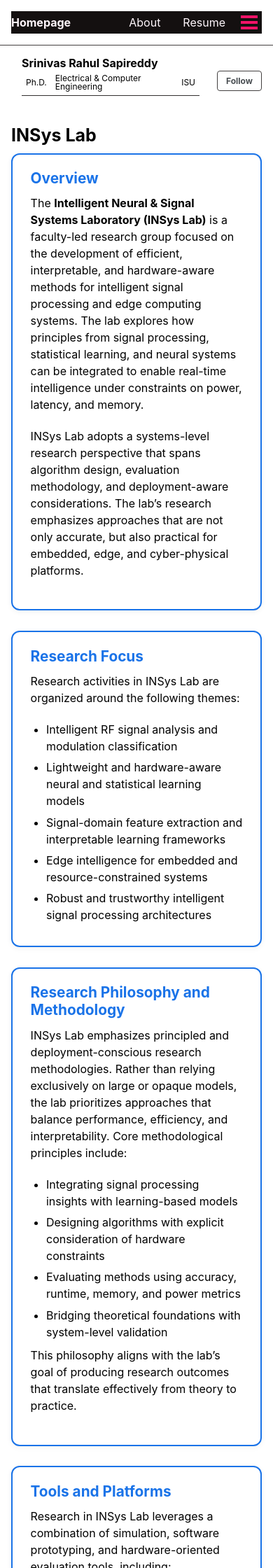
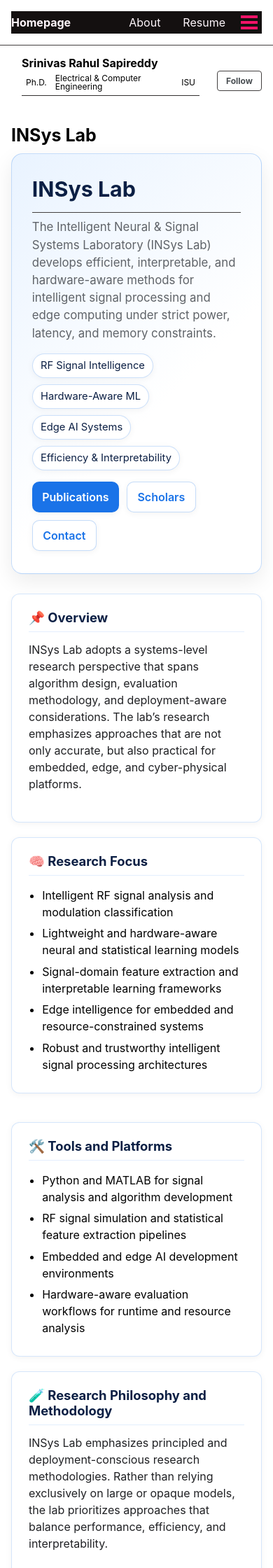
Before and after one commit to srsapireddy/srsapireddy.github.io, a Jekyll site: the page built from _pages/insys-lab.md, in a window 390 px wide. Shown: the top 2240 px of the page at 70% size. Built offline with Jekyll 4.4.1, drawn with Linux system fonts in a browser that asks for light colours; cached includes are drawn as plain includes; nearby versions of some CDN libraries; some of the changed text lies outside the part shown.

Commit message:
Update insys-lab.md

```diff
--- a/_pages/insys-lab.md
+++ b/_pages/insys-lab.md
@@ -9,86 +9,223 @@ author_profile: true
 <style>
 :root {
   --blue: #1a73e8;
+  --blue2: #0b5bd3;
   --bg: #ffffff;
+  --muted: #5f6368;
   --hover: #e9f3ff;
-  --shadow: 0 2px 8px rgba(0, 0, 0, 0.05);
-  --radius: 12px;
+  --shadow: 0 10px 30px rgba(0, 0, 0, 0.08);
+  --shadow2: 0 2px 10px rgba(0, 0, 0, 0.05);
+  --radius: 16px;
+  --radius2: 12px;
 }
 
+/* Hero */
+.insys-hero {
+  border-radius: var(--radius);
+  padding: 2rem 1.8rem;
+  margin-bottom: 1.8rem;
+  background: linear-gradient(135deg, #e9f3ff 0%, #ffffff 60%);
+  border: 1px solid rgba(26,115,232,0.25);
+  box-shadow: var(--shadow);
+}
+
+.insys-hero h2 {
+  margin: 0 0 0.4rem 0;
+  font-size: 1.9rem;
+  line-height: 1.2;
+  color: #0b1f44;
+}
+
+.insys-hero p {
+  margin: 0.5rem 0 1rem 0;
+  color: var(--muted);
+  font-size: 1.05rem;
+  max-width: 70ch;
+}
+
+/* Badges */
+.badges {
+  display: flex;
+  flex-wrap: wrap;
+  gap: 0.55rem;
+  margin-top: 0.8rem;
+}
+
+.badge {
+  display: inline-flex;
+  align-items: center;
+  gap: 0.35rem;
+  padding: 0.35rem 0.7rem;
+  border-radius: 999px;
+  background: #ffffff;
+  border: 1px solid rgba(26,115,232,0.22);
+  box-shadow: var(--shadow2);
+  font-size: 0.92rem;
+  color: #0b1f44;
+}
+
+/* Buttons */
+.hero-links {
+  display: flex;
+  flex-wrap: wrap;
+  gap: 0.7rem;
+  margin-top: 1rem;
+}
+
+.btn-link {
+  display: inline-flex;
+  align-items: center;
+  gap: 0.45rem;
+  padding: 0.55rem 0.9rem;
+  border-radius: 10px;
+  background: var(--blue);
+  color: #ffffff !important;
+  text-decoration: none !important;
+  font-weight: 600;
+  box-shadow: var(--shadow2);
+  transition: 0.2s ease-in-out;
+}
+
+.btn-link:hover {
+  background: var(--blue2);
+  transform: translateY(-1px);
+}
+
+.btn-link.secondary {
+  background: #ffffff;
+  color: var(--blue) !important;
+  border: 1px solid rgba(26,115,232,0.25);
+}
+
+/* Cards */
 .about-section {
-  border: 2px solid var(--blue);
+  border: 1px solid rgba(26,115,232,0.18);
   background: var(--bg);
-  padding: 1.4rem 1.6rem;
-  margin-bottom: 1.8rem;
-  border-radius: var(--radius);
-  box-shadow: var(--shadow);
-  transition: 0.3s ease-in-out;
+  padding: 1.35rem 1.5rem;
+  margin-bottom: 1.3rem;
+  border-radius: var(--radius2);
+  box-shadow: var(--shadow2);
+  transition: 0.25s ease-in-out;
 }
 
 .about-section:hover {
-  background: var(--hover);
-  transform: scale(1.01);
+  background: #fbfdff;
+  transform: translateY(-2px);
+  box-shadow: var(--shadow);
 }
 
 .about-section h3 {
   margin-top: 0;
-  color: var(--blue);
-  font-size: 1.3rem;
+  color: #0b1f44;
+  font-size: 1.15rem;
   display: flex;
   align-items: center;
-  gap: 0.5rem;
+  gap: 0.55rem;
+}
+
+.about-section p {
+  color: #202124;
 }
 
 .about-section ul {
-  padding-left: 1.4rem;
-  margin-bottom: 0.6rem;
+  padding-left: 1.2rem;
+  margin-bottom: 0.4rem;
 }
 
 .about-section li {
   margin-bottom: 0.4rem;
 }
 
+/* Scoped links */
 .about-section a {
   color: var(--blue);
-  font-weight: 500;
+  font-weight: 600;
+  text-decoration: none;
+}
+.about-section a:hover { text-decoration: underline; }
+
+/* Grid */
+.grid-2 {
+  display: grid;
+  grid-template-columns: 1fr;
+  gap: 1.3rem;
 }
 
-.about-section a:hover {
-  text-decoration: underline;
+@media (min-width: 900px) {
+  .grid-2 {
+    grid-template-columns: 1fr 1fr;
+  }
+}
+
+/* Subtle divider */
+.divider {
+  height: 1px;
+  background: rgba(26,115,232,0.12);
+  margin: 0.3rem 0 0.8rem 0;
 }
 </style>
 
+<div class="insys-hero">
+  <h2>INSys Lab</h2>
+  <p>
+    The Intelligent Neural &amp; Signal Systems Laboratory (INSys Lab) develops efficient, interpretable, and hardware-aware methods for
+    intelligent signal processing and edge computing under strict power, latency, and memory constraints.
+  </p>
+
+  <div class="badges">
+    <span class="badge">RF Signal Intelligence</span>
+    <span class="badge">Hardware-Aware ML</span>
+    <span class="badge">Edge AI Systems</span>
+    <span class="badge">Efficiency &amp; Interpretability</span>
+  </div>
+
+  <div class="hero-links">
+    <a class="btn-link" href="/publications/">Publications</a>
+    <a class="btn-link secondary" href="/scholars/">Scholars</a>
+    <a class="btn-link secondary" href="/contact/">Contact</a>
+  </div>
+</div>
+
 <div class="about-section">
-  <h3>Overview</h3>
-  <p>
-    The <strong>Intelligent Neural &amp; Signal Systems Laboratory (INSys Lab)</strong> is a faculty-led research group focused on the development of
-    efficient, interpretable, and hardware-aware methods for intelligent signal processing and edge computing systems.
-    The lab explores how principles from signal processing, statistical learning, and neural systems can be integrated to enable real-time intelligence
-    under constraints on power, latency, and memory.
-  </p>
+  <h3>📌 Overview</h3>
+  <div class="divider"></div>
   <p>
     INSys Lab adopts a systems-level research perspective that spans algorithm design, evaluation methodology, and deployment-aware considerations.
     The lab’s research emphasizes approaches that are not only accurate, but also practical for embedded, edge, and cyber-physical platforms.
   </p>
 </div>
 
-<div class="about-section">
-  <h3>Research Focus</h3>
-  <p>Research activities in INSys Lab are organized around the following themes:</p>
-  <ul>
-    <li>Intelligent RF signal analysis and modulation classification</li>
-    <li>Lightweight and hardware-aware neural and statistical learning models</li>
-    <li>Signal-domain feature extraction and interpretable learning frameworks</li>
-    <li>Edge intelligence for embedded and resource-constrained systems</li>
-    <li>Robust and trustworthy intelligent signal processing architectures</li>
-  </ul>
+<div class="grid-2">
+  <div class="about-section">
+    <h3>🧠 Research Focus</h3>
+    <div class="divider"></div>
+    <ul>
+      <li>Intelligent RF signal analysis and modulation classification</li>
+      <li>Lightweight and hardware-aware neural and statistical learning models</li>
+      <li>Signal-domain feature extraction and interpretable learning frameworks</li>
+      <li>Edge intelligence for embedded and resource-constrained systems</li>
+      <li>Robust and trustworthy intelligent signal processing architectures</li>
+    </ul>
+  </div>
+
+  <div class="about-section">
+    <h3>🛠️ Tools and Platforms</h3>
+    <div class="divider"></div>
+    <ul>
+      <li>Python and MATLAB for signal analysis and algorithm development</li>
+      <li>RF signal simulation and statistical feature extraction pipelines</li>
+      <li>Embedded and edge AI development environments</li>
+      <li>Hardware-aware evaluation workflows for runtime and resource analysis</li>
+    </ul>
+  </div>
 </div>
 
 <div class="about-section">
-  <h3>Research Philosophy and Methodology</h3>
+  <h3>🧪 Research Philosophy and Methodology</h3>
+  <div class="divider"></div>
   <p>
     INSys Lab emphasizes principled and deployment-conscious research methodologies. Rather than relying exclusively on large or opaque models,
-    the lab prioritizes approaches that balance performance, efficiency, and interpretability. Core methodological principles include:
+    the lab prioritizes approaches that balance performance, efficiency, and interpretability.
   </p>
   <ul>
     <li>Integrating signal processing insights with learning-based models</li>
@@ -96,81 +233,65 @@ author_profile: true
     <li>Evaluating methods using accuracy, runtime, memory, and power metrics</li>
     <li>Bridging theoretical foundations with system-level validation</li>
   </ul>
-  <p>
-    This philosophy aligns with the lab’s goal of producing research outcomes that translate effectively from theory to practice.
-  </p>
+</div>
+
+<div class="grid-2">
+  <div class="about-section">
+    <h3>🎓 Student Involvement and Mentoring</h3>
+    <div class="divider"></div>
+    <p>
+      INSys Lab provides hands-on research opportunities for undergraduate and graduate students through independent study,
+      senior design projects, and directed research.
+    </p>
+    <p>
+      Details of current and previously mentored students are available on the <a href="/scholars/">Scholars</a> page.
+    </p>
+  </div>
+
+  <div class="about-section">
+    <h3>📚 Scholarly Output</h3>
+    <div class="divider"></div>
+    <p>
+      Research conducted within INSys Lab contributes to peer-reviewed journal articles, conference publications, and technical reports
+      in signal processing, machine learning, and hardware-aware systems.
+    </p>
+    <p>
+      A complete list of publications is available on the <a href="/publications/">Publications</a> page.
+    </p>
+  </div>
 </div>
 
 <div class="about-section">
-  <h3>Tools and Platforms</h3>
-  <p>
-    Research in INSys Lab leverages a combination of simulation, software prototyping, and hardware-oriented evaluation tools, including:
-  </p>
-  <ul>
-    <li>Python and MATLAB for signal analysis and algorithm development</li>
-    <li>RF signal simulation and statistical feature extraction pipelines</li>
-    <li>Embedded and edge AI development environments</li>
-    <li>Hardware-aware evaluation workflows for runtime and resource analysis</li>
-  </ul>
-</div>
-
-<div class="about-section">
-  <h3>Student Involvement and Mentoring</h3>
-  <p>
-    Student engagement is a central component of INSys Lab. The lab provides hands-on research opportunities for undergraduate and graduate students through:
-  </p>
-  <ul>
-    <li>Independent study and directed research projects</li>
-    <li>Senior design and capstone project supervision</li>
-    <li>Exploratory research roles in signal processing and edge intelligence</li>
-  </ul>
-  <p>
-    Students gain experience in problem formulation, algorithm development, experimental evaluation, and technical communication.
-    Mentoring emphasizes both foundational understanding and practical research skills applicable to academia and industry.
-  </p>
-  <p>
-    Details of current and previously mentored students are available on the
-    <a href="/scholars/">Scholars</a> page.
-  </p>
-</div>
-
-<div class="about-section">
-  <h3>Scholarly Output</h3>
-  <p>
-    Research conducted within INSys Lab contributes to peer-reviewed journal articles, conference publications, and technical reports
-    in the areas of signal processing, machine learning, and hardware-aware systems.
-  </p>
-  <p>
-    A complete list of publications associated with INSys Lab is available on the
-    <a href="/publications/">Publications</a> page.
-  </p>
-</div>
-
-<div class="about-section">
-  <h3>Collaboration and Engagement</h3>
+  <h3>🤝 Collaboration and Engagement</h3>
+  <div class="divider"></div>
   <p>
     INSys Lab welcomes collaboration with academic researchers, industry partners, and government laboratories interested in intelligent signal systems,
     RF analysis, and edge computing. Collaborative activities may include joint research projects, co-supervised students, or exploratory system-level studies.
   </p>
 </div>
 
-<div class="about-section">
-  <h3>Lab Status</h3>
-  <p>
-    INSys Lab is currently in its establishment phase. Research activities are conducted through simulation-driven workflows and prototype-based experimentation,
-    with laboratory infrastructure development ongoing.
-  </p>
+<div class="grid-2">
+  <div class="about-section">
+    <h3>🚧 Lab Status</h3>
+    <div class="divider"></div>
+    <p>
+      INSys Lab is currently in its establishment phase. Research activities are conducted through simulation-driven workflows and prototype-based
+      experimentation, with laboratory infrastructure development ongoing.
+    </p>
+  </div>
+
+  <div class="about-section">
+    <h3>✉️ Contact</h3>
+    <div class="divider"></div>
+    <p>
+      Prospective students and collaborators are encouraged to reach out via email.
+    </p>
+  </div>
 </div>
 
 <div class="about-section">
-  <h3>Contact</h3>
-  <p>
-    Prospective students and collaborators interested in the Intelligent Neural &amp; Signal Systems Laboratory are encouraged to reach out via email.
-  </p>
-</div>
-
-<div class="about-section">
-  <h3>Institutional Affiliation</h3>
+  <h3>🏛️ Institutional Affiliation</h3>
+  <div class="divider"></div>
   <p>
     INSys Lab is a faculty-led research group within the Department of Electrical Engineering at Illinois State University.
   </p>
```
